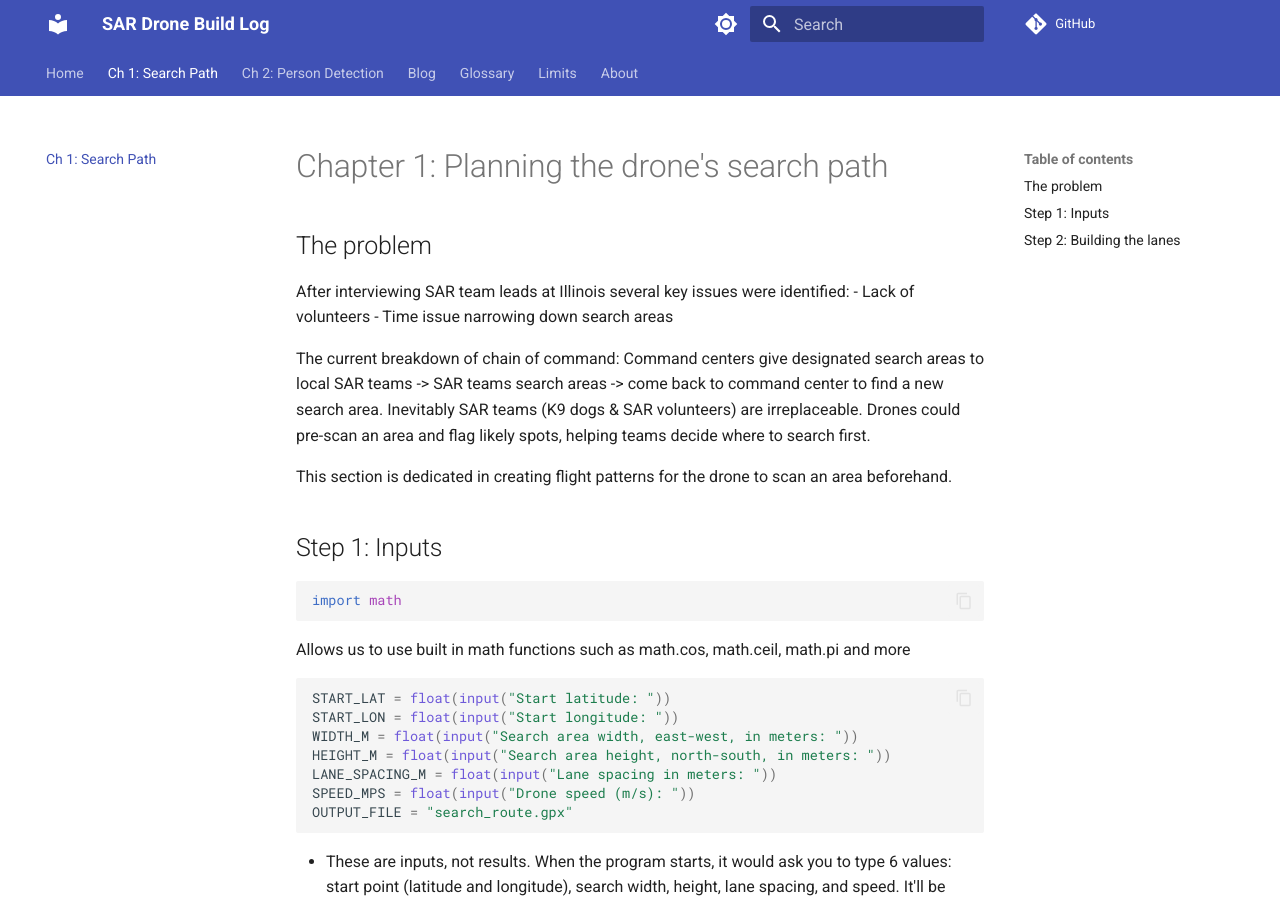
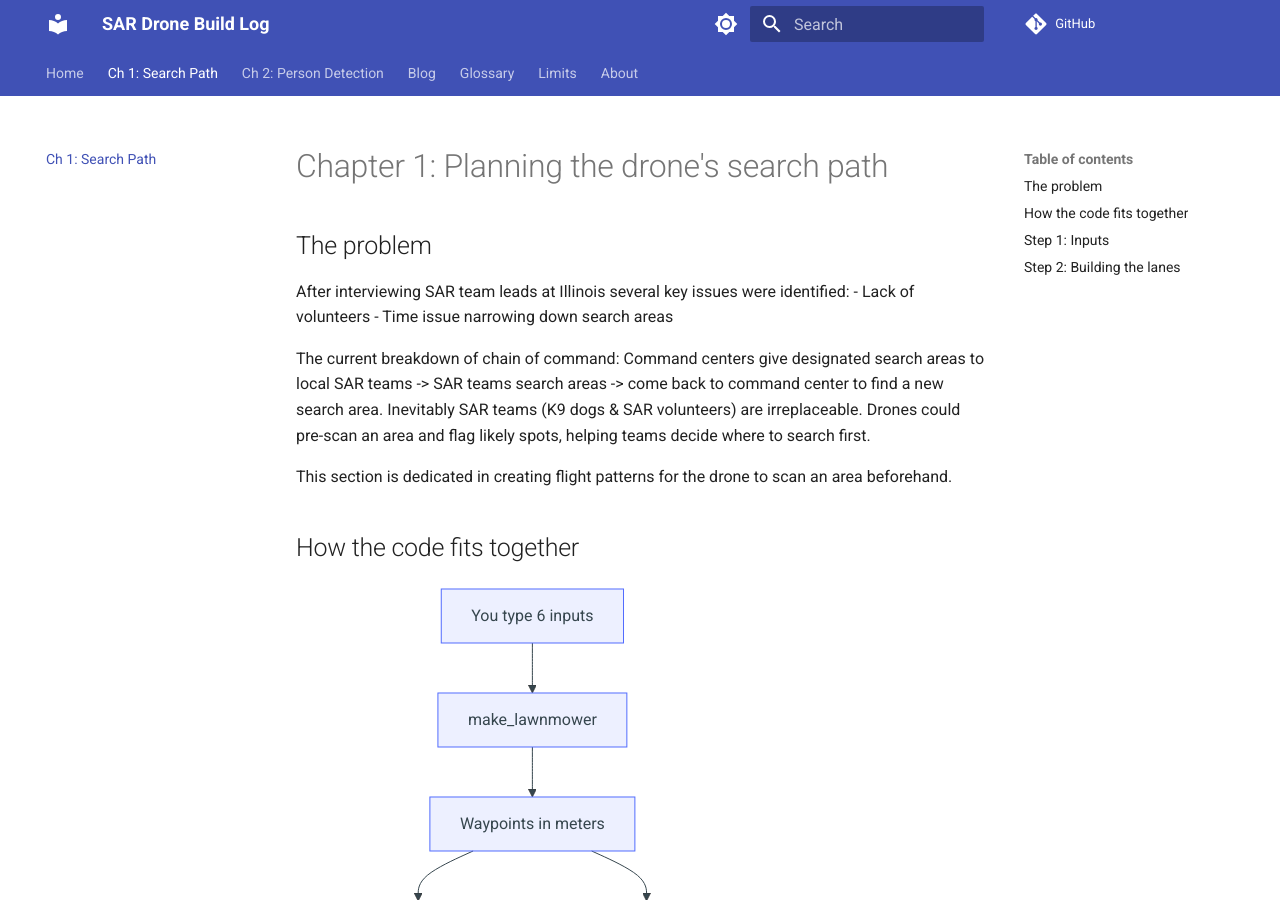
Before and after one commit to JosephKim05/sar-drone-blog, an MkDocs documentation site: the page built from docs/chapter-1-search-path/index.md, in a window 1280 px wide and 900 px high. Built offline with MkDocs 1.6.1 and Material for MkDocs 9.7.7, drawn with Linux system fonts in a browser that asks for light colours; comment, search, counter and statistics services are not loaded; part of the change alters nothing that is shown.

Commit message:
Add code flow diagram

````diff
--- a/docs/chapter-1-search-path/index.md
+++ b/docs/chapter-1-search-path/index.md
@@ -10,6 +10,20 @@ Command centers give designated search areas to local SAR teams -> SAR teams sea
 Inevitably SAR teams (K9 dogs & SAR volunteers) are irreplaceable. Drones could pre-scan an area and flag likely spots, helping teams decide where to search first.
 
 This section is dedicated in creating flight patterns for the drone to scan an area beforehand.
+
+## How the code fits together
+
+```mermaid
+flowchart TD
+    A[You type 6 inputs] --> B[make_lawnmower]
+    B --> C[Waypoints in meters]
+    C --> D[path_length]
+    D --> E[Distance and flight time]
+    C --> F[save_gpx]
+    F --> G[to_lat_lon]
+    G --> H[search_route.gpx]
+    H --> I[Route on a map]
+```
 
 ## Step 1: Inputs
 
````
